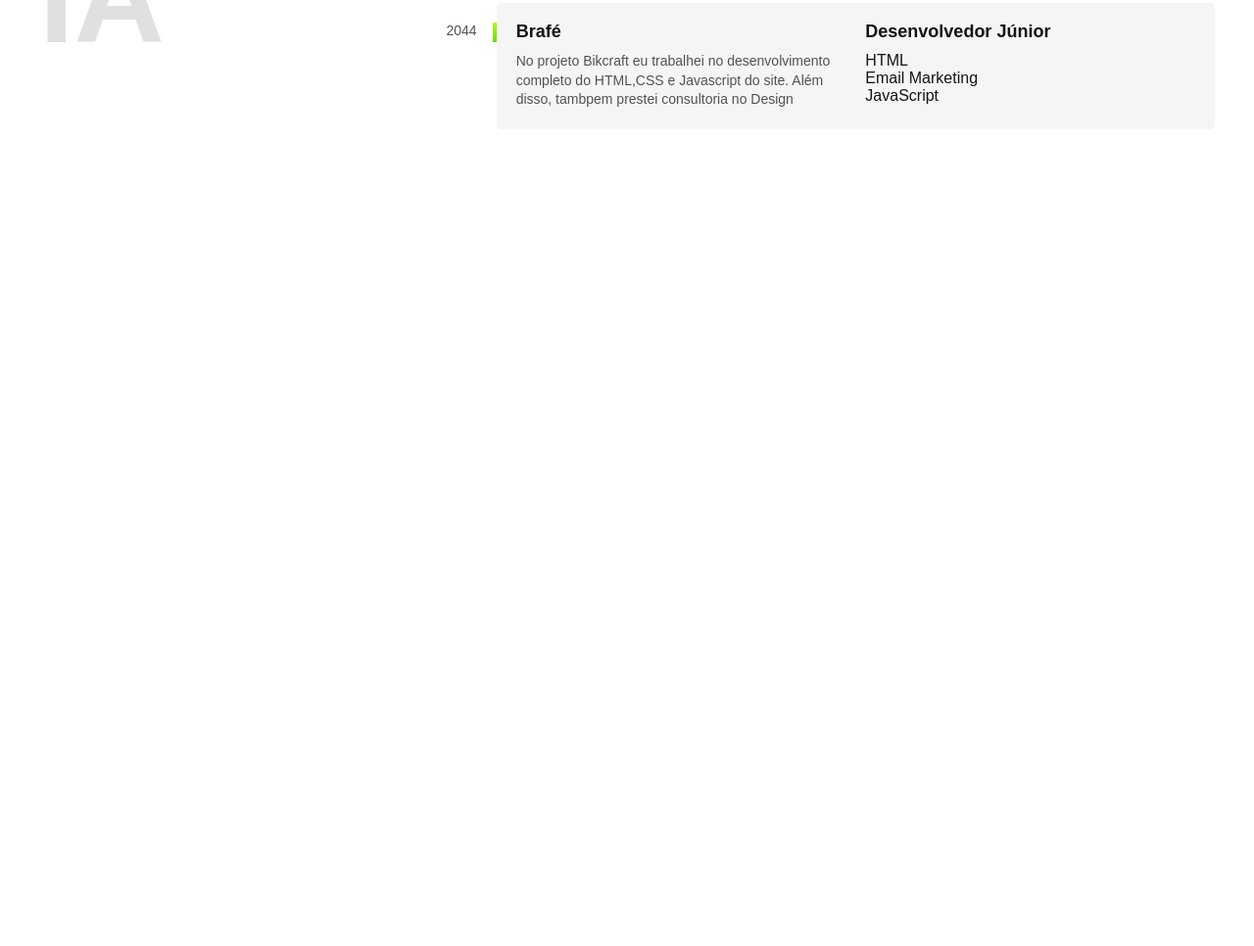
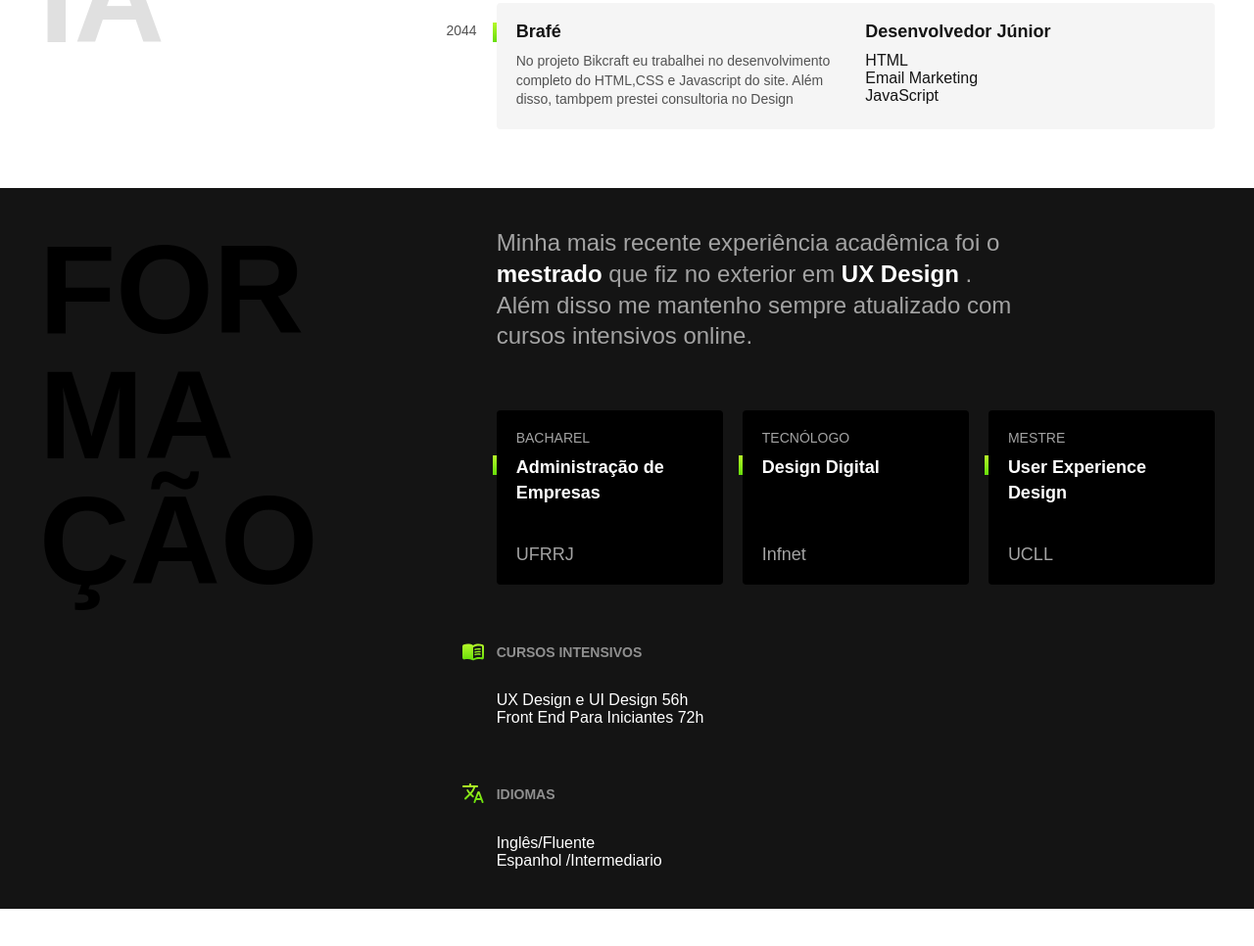
Before and after one commit to KleberBaingo/PortfolioO, a plain HTML site: page index.html in a window 1280 px wide. Shown: the part 1182-2148 px from the top of the page at 98% size. Drawn offline with Linux system fonts and the light colour scheme.

Commit message:
formacao adicionada

```diff
--- a/css/experiencia.css
+++ b/css/experiencia.css
@@ -78,3 +78,28 @@
   background: #ffffff;
   padding: 5px 10px;
 }
+
+@media (max-width: 800px) {
+  .experiencia {
+    grid-template-columns: 1fr;
+    gap: 40px;
+  }
+  .experiencia .subtitulo {
+    color: #141414;
+  }
+  .experiencia-texto {
+    font-size: 1.25rem;
+  }
+  .empresa-ano {
+    position: initial;
+    order: 1;
+    width: initial;
+    text-align: left;
+  }
+}
+
+@media (max-width: 400px) {
+  .empresa {
+    grid-template-columns: 1fr;
+  }
+}
--- /dev/null
+++ b/css/formacao.css
@@ -0,0 +1,107 @@
+.formacao {
+  background: #141414;
+  color: #ffffff;
+}
+
+.formacao-container {
+  max-width: 1200px;
+  padding: 40px 20px;
+  margin: 0 auto;
+  display: grid;
+  grid-template-columns: 1fr 2fr;
+  gap: 100px;
+}
+
+.formacao .subtitulo {
+  color: #000000;
+}
+
+.formacao-texto {
+  font-size: 1.5rem;
+  line-height: 1.33;
+  max-width: 40ch;
+  margin-bottom: 60px;
+  color: #a3a3a3;
+}
+
+.formacao-texto strong {
+  color: #ffffff;
+}
+
+.faculdade-lista {
+  display: flex;
+  flex-wrap: wrap;
+  gap: 20px;
+  margin-bottom: 60px;
+}
+
+.faculdade {
+  flex: 1;
+  background: #000000;
+  padding: 20px;
+  border-radius: 4px;
+  display: flex;
+  flex-direction: column;
+}
+
+.faculdade-tipo {
+  font-size: 0.875rem;
+  text-transform: uppercase;
+  color: #a3a3a3;
+  margin-bottom: 10px;
+}
+.faculdade-curso {
+  flex: 1;
+  font-size: 1.125rem;
+  line-height: 1.4;
+  margin-bottom: 40px;
+  position: relative;
+}
+
+.faculdade-curso::before {
+  content: "";
+  display: block;
+  width: 4px;
+  height: 20px;
+  background: linear-gradient(#b6f829, #67dd0a);
+  position: absolute;
+  left: -24px;
+}
+
+.faculdade-instituição {
+  font-size: 1.125rem;
+  color: #a3a3a3;
+  align-items: flex-start;
+}
+
+.curso {
+  margin-bottom: 60px;
+}
+
+.formacao-extra h3 {
+  font-size: 0.875rem;
+  line-height: 1.4;
+  color: #8f8f8f;
+  text-transform: uppercase;
+  margin-bottom: 30px;
+  position: relative;
+}
+
+.formacao-extra h3::before {
+  display: block;
+  content: "";
+  width: 24px;
+  height: 24px;
+
+  position: absolute;
+  left: -36px;
+  top: -4px;
+}
+
+.curso h3::before {
+  background: url("../img/cursos.svg") no-repeat center center;
+}
+
+.idiomas h3::before {
+  background: url("../img/idiomas.svg") no-repeat center center;
+}
--- a/css/global.css
+++ b/css/global.css
@@ -30,3 +30,11 @@ img {
   text-transform: uppercase;
   max-width: 4ch;
 }
+
+@media (max-width 800px) {
+  .subtitulo {
+    font-size: 3rem;
+    text-transform: capitalize;
+    max-width: initial;
+  }
+}
--- a/css/style.css
+++ b/css/style.css
@@ -2,3 +2,4 @@
 @import "./header.css";
 @import "./introducao.css";
 @import "./experiencia.css";
+@import "./formacao.css";
--- a/index.html
+++ b/index.html
@@ -74,6 +74,55 @@
     </div>
   </section>
 
+  <section class="formacao" id="formacao" aria-label="Formação">
+    <div class="formacao-container">
+      <h2 class="subtitulo"> Formação </h2>
+
+      <div>
+        <p class="formacao-texto">
+          Minha mais recente experiência acadêmica foi o <strong>mestrado</strong> que fiz no exterior em <strong> UX Design </strong>. Além disso me mantenho sempre atualizado com cursos intensivos online.
+        </p>
+        <ul class="faculdade-lista">
+          <li class="faculdade">
+            <span class="faculdade-tipo">Bacharel </span>
+            <h3 class="faculdade-curso"> Administração de Empresas</h3>
+            <span class="faculdade-instituição">UFRRJ</span>
+          </li>
+          <li class="faculdade">
+            <span class="faculdade-tipo">Tecnólogo </span>
+            <h3 class="faculdade-curso"> Design Digital</h3>
+            <span class="faculdade-instituição">Infnet</span>
+          </li>
+          <li class="faculdade">
+            <span class="faculdade-tipo">Mestre </span>
+            <h3 class="faculdade-curso"> User Experience Design</h3>
+            <span class="faculdade-instituição">UCLL</span>
+          </li>
+        </ul>
+
+        <div class="formacao-extra">
+          <div class="curso">
+            <h3>Cursos Intensivos</h3>
+            <ul>
+              <li> UX Design e UI Design <span>56h</span> </li>
+              <li> Front End Para Iniciantes <span>72h</span> </li>
+            </ul>
+          </div>
+
+          <div class="idiomas">
+            <h3>Idiomas</h3>
+            <ul>
+              <li>Inglês<span>/Fluente</span> </li>
+              <li>Espanhol <span>/Intermediario</span> </li>
+            </ul>
+          </div>
+
+        </div>
+
+      </div>
+    </div>
+  </section>
+
 </body>
 
 </html>
```
